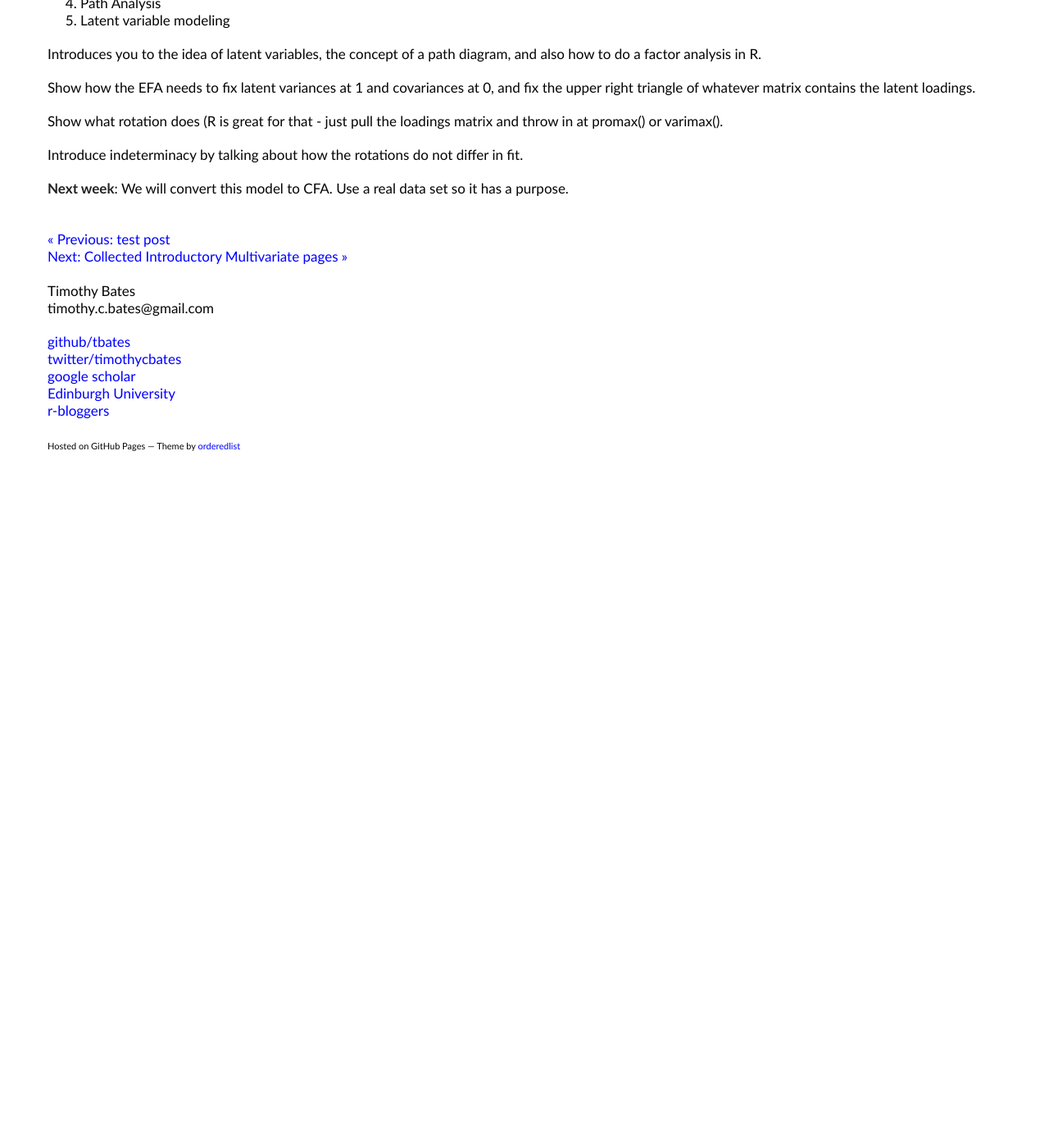
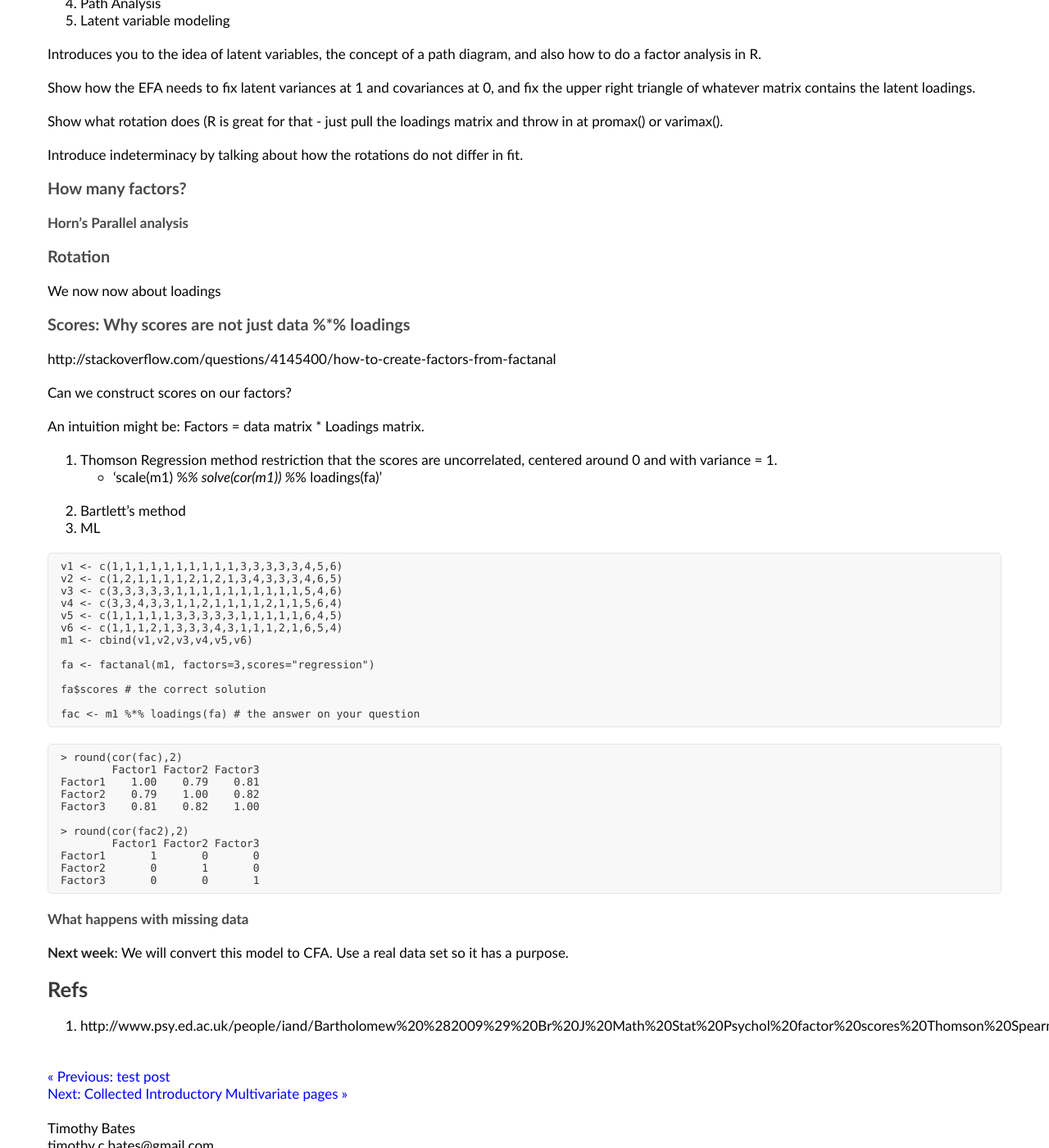
Before and after one commit to tbates/Multivariate-Stats-Course, a Jekyll site: the page built from _posts/2020-01-01-week1.markdown, in a window 1280 px wide and 1400 px high, scrolled down 335 px. Shown: the whole window at 82% size. Built offline with Jekyll 4.4.1, drawn with Linux system fonts in a browser that asks for light colours; before the commit the page ends 965 px from its top, so only the background shows below that.

Commit message:
no message

````diff
--- a/_posts/2020-01-01-week1.markdown
+++ b/_posts/2020-01-01-week1.markdown
@@ -25,4 +25,61 @@ Show what rotation does (R is great for that - just pull the loadings matrix and
 
 Introduce indeterminacy by talking about how the rotations do not differ in fit.
 
+### How many factors?
+#### Horn's Parallel analysis
+
+### Rotation
+
+We now now about loadings
+
+### Scores: Why scores are not just data %*% loadings
+
+http://stackoverflow.com/questions/4145400/how-to-create-factors-from-factanal
+
+Can we construct scores on our factors?
+
+An intuition might be: Factors = data matrix * Loadings matrix.
+
+1. Thomson Regression method restriction that the scores are uncorrelated, centered around 0 and with variance = 1.
+ * 'scale(m1) %*% solve(cor(m1)) %*% loadings(fa)'
+2. Bartlett's method
+3. ML
+
+
+```splus
+v1 <- c(1,1,1,1,1,1,1,1,1,1,3,3,3,3,3,4,5,6)
+v2 <- c(1,2,1,1,1,1,2,1,2,1,3,4,3,3,3,4,6,5)
+v3 <- c(3,3,3,3,3,1,1,1,1,1,1,1,1,1,1,5,4,6)
+v4 <- c(3,3,4,3,3,1,1,2,1,1,1,1,2,1,1,5,6,4)
+v5 <- c(1,1,1,1,1,3,3,3,3,3,1,1,1,1,1,6,4,5)
+v6 <- c(1,1,1,2,1,3,3,3,4,3,1,1,1,2,1,6,5,4)
+m1 <- cbind(v1,v2,v3,v4,v5,v6)
+
+fa <- factanal(m1, factors=3,scores="regression")
+
+fa$scores # the correct solution
+
+fac <- m1 %*% loadings(fa) # the answer on your question
+```
+
+```splus
+> round(cor(fac),2)
+        Factor1 Factor2 Factor3
+Factor1    1.00    0.79    0.81
+Factor2    0.79    1.00    0.82
+Factor3    0.81    0.82    1.00
+
+> round(cor(fac2),2)
+        Factor1 Factor2 Factor3
+Factor1       1       0       0
+Factor2       0       1       0
+Factor3       0       0       1
+```
+
+#### What happens with missing data
+
 **Next week**: We will convert this model to CFA. Use a real data set so it has a purpose.
+
+
+## Refs
+1. http://www.psy.ed.ac.uk/people/iand/Bartholomew%20%282009%29%20Br%20J%20Math%20Stat%20Psychol%20factor%20scores%20Thomson%20Spearman%20Bartlett.pdf
````
Also changed, not shown: _posts/2020-02-01-week2.markdown (line endings or trailing spaces), 1 other file.
